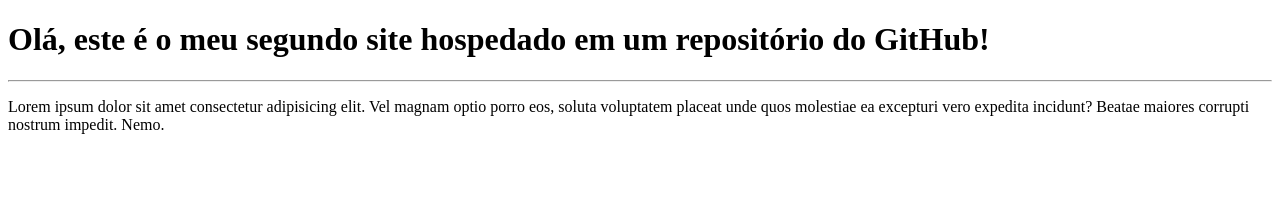
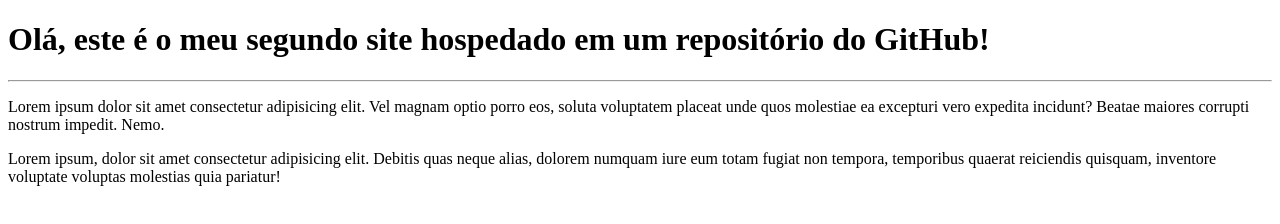
Before and after one commit to johnlennonferreira/Ola-Mundo, a plain HTML site: page Site-exemple/index.html in a window 1280 px wide. Drawn offline with Linux system fonts and the light colour scheme.

Commit message:
Update index.html

```diff
--- a/Site-exemple/index.html
+++ b/Site-exemple/index.html
@@ -13,5 +13,8 @@
     <p>
         Lorem ipsum dolor sit amet consectetur adipisicing elit. Vel magnam optio porro eos, soluta voluptatem placeat unde quos molestiae ea excepturi vero expedita incidunt? Beatae maiores corrupti nostrum impedit. Nemo.
     </p>
+    <p>
+        Lorem ipsum, dolor sit amet consectetur adipisicing elit. Debitis quas neque alias, dolorem numquam iure eum totam fugiat non tempora, temporibus quaerat reiciendis quisquam, inventore voluptate voluptas molestias quia pariatur!
+    </p>
 </body>
 </html>
```
